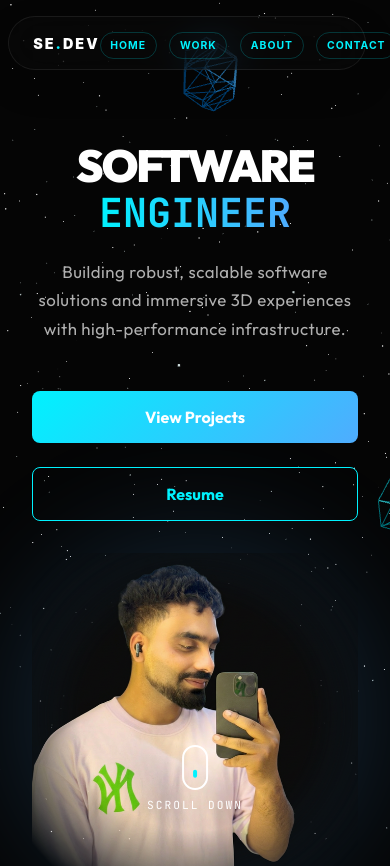
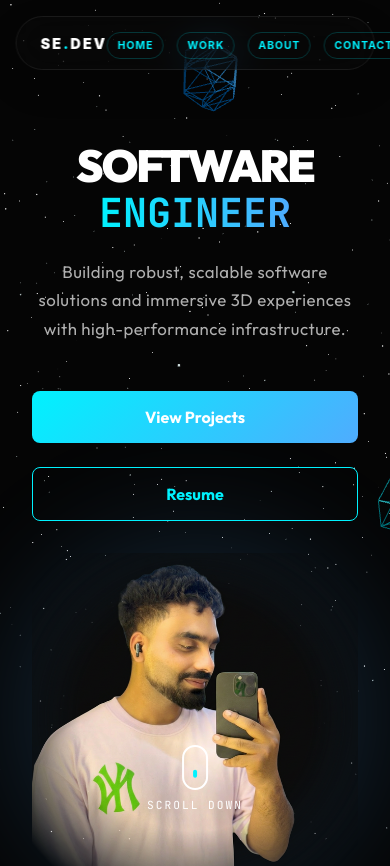
Before and after one commit to Ubaid-cyber/portfolio-3d, a React (Vite) app: page / in a window 390 px wide. Shown: the top 866 px of the page. Built offline with nearby package versions, Linux system fonts and the light colour scheme.

Commit message:
🩹 Fix: Restored navbar centering and fixed right-border clipping

```diff
--- a/src/components/Navbar.css
+++ b/src/components/Navbar.css
@@ -1,7 +1,8 @@
 .navbar {
   position: fixed;
   top: 1.5rem;
-  left: 48%;
+  left: 50%;
+  transform: translateX(-50%);
   width: calc(100% - 4rem);
   max-width: 1200px;
   z-index: 2000;
@@ -85,8 +86,10 @@
 
 @media (max-width: 968px) {
   .navbar {
-    width: calc(100% - 2rem);
+    width: 92%;
     top: 1rem;
+    left: 50% !important;
+    transform: translateX(-50%) !important;
   }
   .navbar.scrolled {
     min-width: calc(100% - 2rem);
```
